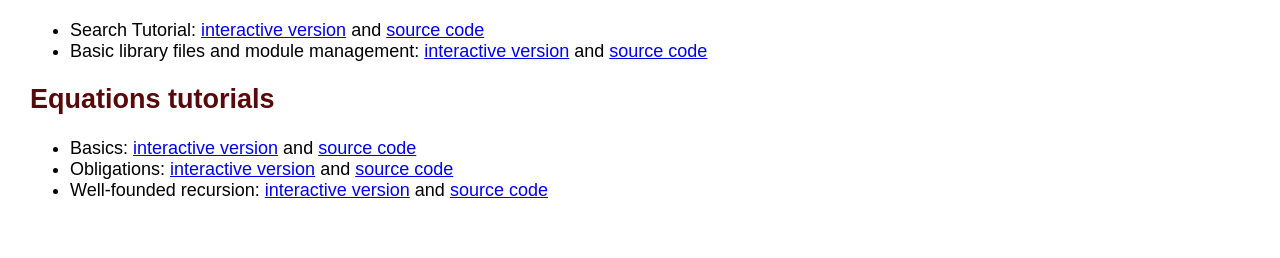
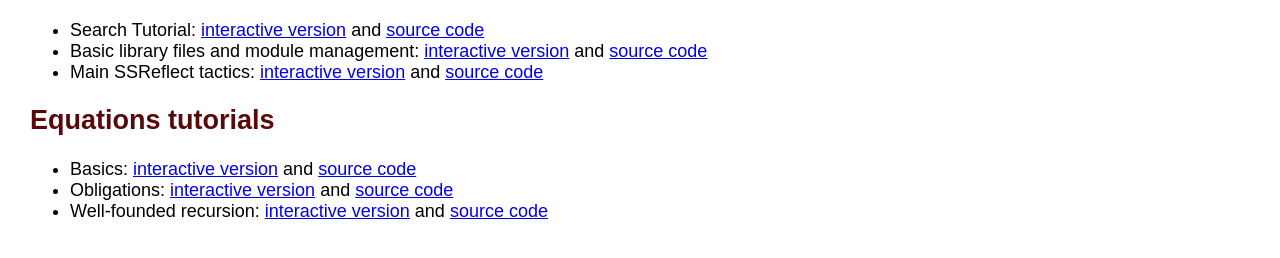
Before and after one commit to coq/platform-docs, a website: page src/index.html in a window 1280 px wide. Shown: the part 354-612 px from the top of the page. Drawn offline with Linux system fonts and the light colour scheme.

Commit message:
a tutorial draft about SSReflect tactics

```diff
--- a/src/index.html
+++ b/src/index.html
@@ -30,6 +30,7 @@
     Proof General, vim with CoqTail, vscode with vscoq).
     </p>
 
+
     <h2 id="coq-tut">Coq Tutorials</h2>
     <ul>
       <li>
@@ -43,6 +44,12 @@
         <a href="RequireImportTutorial.html">interactive version</a>
         and
         <a href="RequireImportTutorial.v">source code</a>
+      </li>
+      <li>
+        Main SSReflect tactics:
+        <a href="Tutorial_SSReflect_tactics.html">interactive version</a>
+        and
+        <a href="Tutorial_SSReflect_tactics.v">source code</a>
       </li>
     </ul>
 
--- a/src/jscoq-agent.js
+++ b/src/jscoq-agent.js
@@ -36,7 +36,7 @@ var jscoq_opts = {
     // editor:    { mode: { 'company-coq': true }, className: 'jscoq code-tight' },
     editor:    { className: 'jscoq code-tight' },
     init_pkgs: ['init'],
-    all_pkgs:  { '+': ['coq', 'equations'] },
+    all_pkgs:  { '+': ['coq', 'equations', 'elpi', 'mathcomp'] },
     init_import: ['utf8'],
     implicit_libs: true
 };
--- a/src/package.json
+++ b/src/package.json
@@ -3,6 +3,8 @@
     "jscoq": "^0.17.1",
     "wacoq-deps": "^0.1.1",
     "@jscoq/equations": "^0.17.1",
+    "@jscoq/elpi": "^0.17.1",
+    "@jscoq/mathcomp": "^0.17.1",
     "http-server": "^14.1.0"
   }
 }
```
Also changed, not shown: 1 other file.
